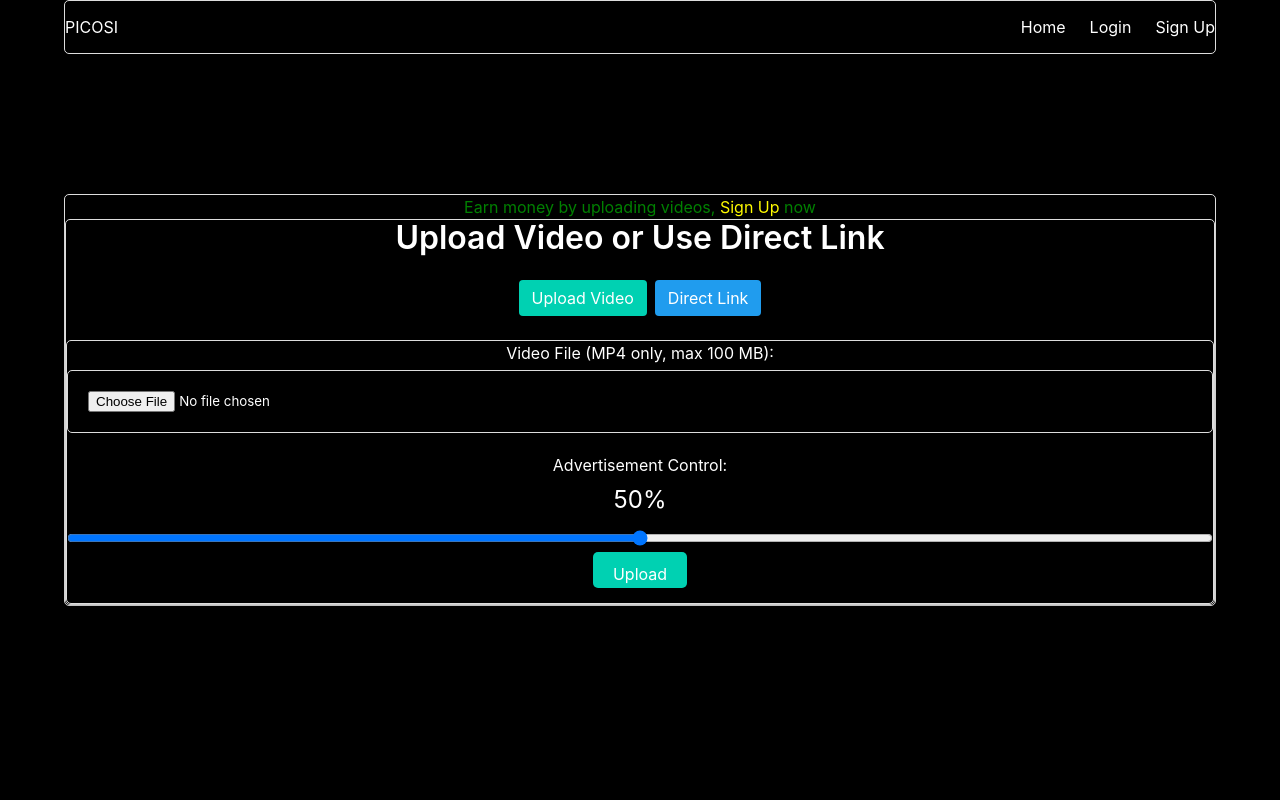
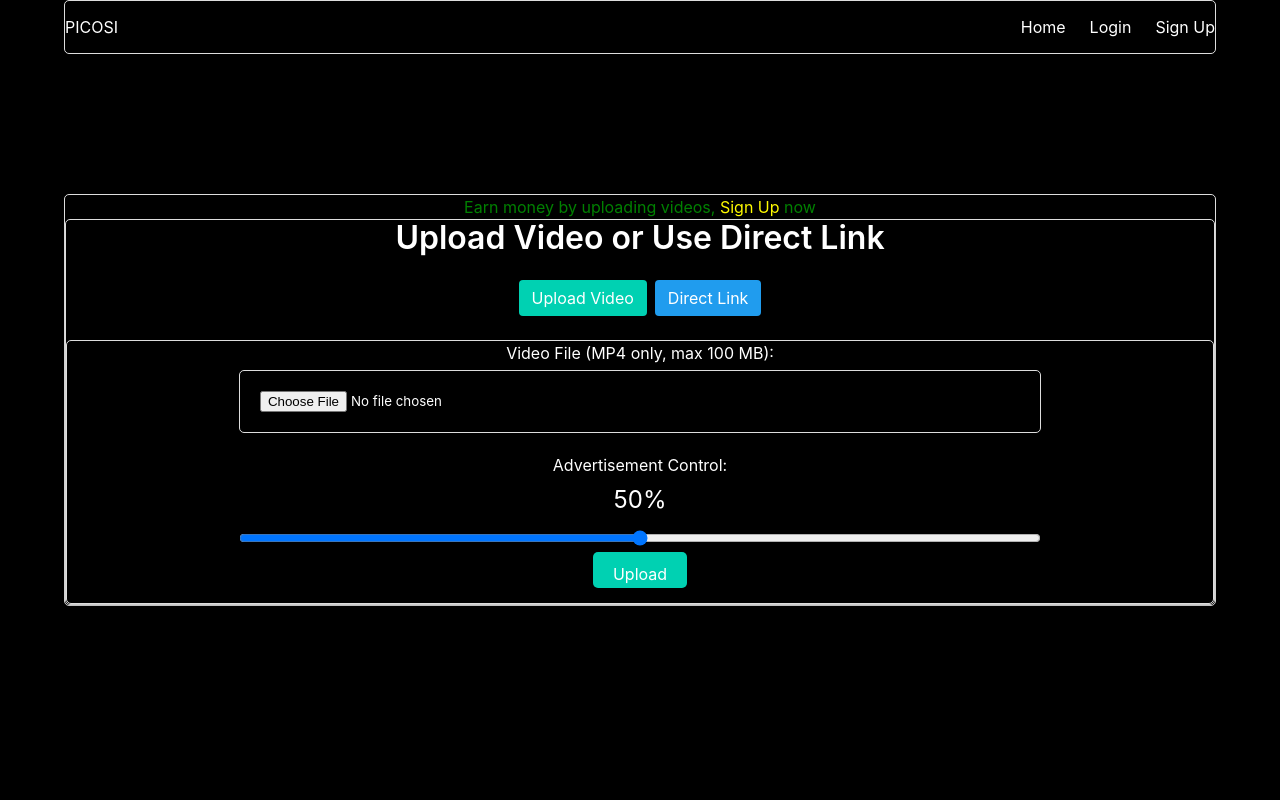
Before and after one commit to Jisangain/VideoBin, a Python web app: template templates/upload.html in a window 1280 px wide. Run offline with Jinja, Linux system fonts and the light colour scheme; the template is opened without the code that fills it, so the values that code supplies are empty.

Commit message:
upload interface updated

```diff
--- a/templates/upload.html
+++ b/templates/upload.html
@@ -82,7 +82,7 @@
     input[type="text"],
     textarea,
     select {
-        width: 100%;
+        width: 70%;
         padding: 20px;
         border: 1px solid #ddd;
         border-radius: 5px;
@@ -110,7 +110,7 @@
         margin-top: 20px;
     }
     .slider {
-        width: 100%;
+        width: 70%;
     }
     #adPercentage,
     #adPercentageLink {
```
